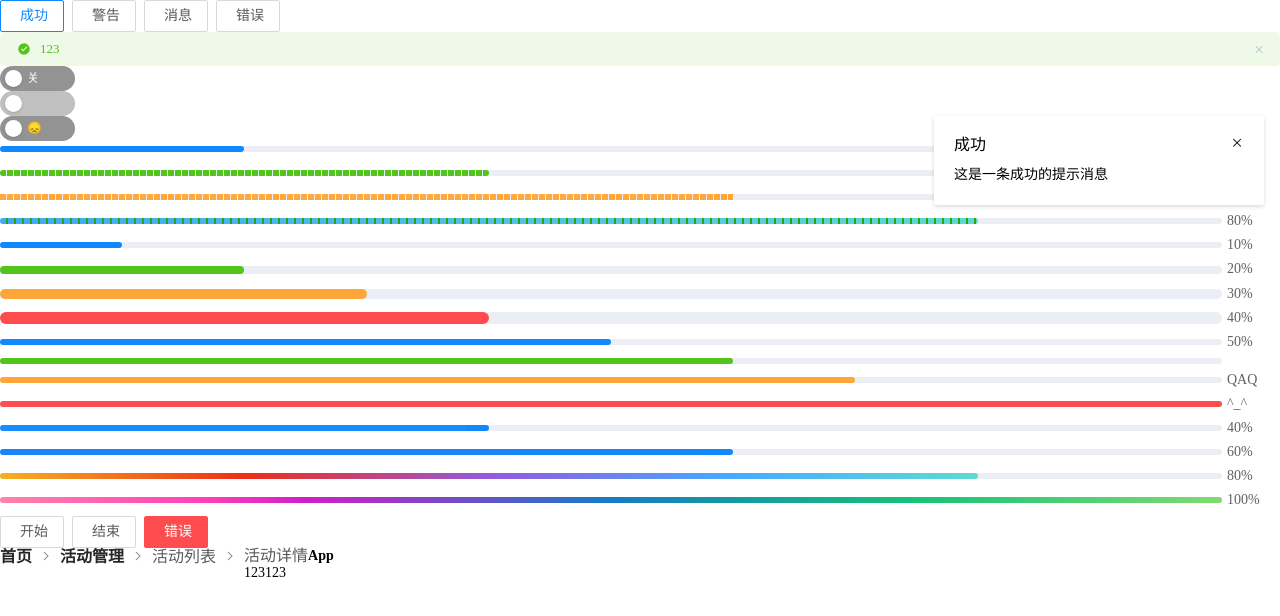
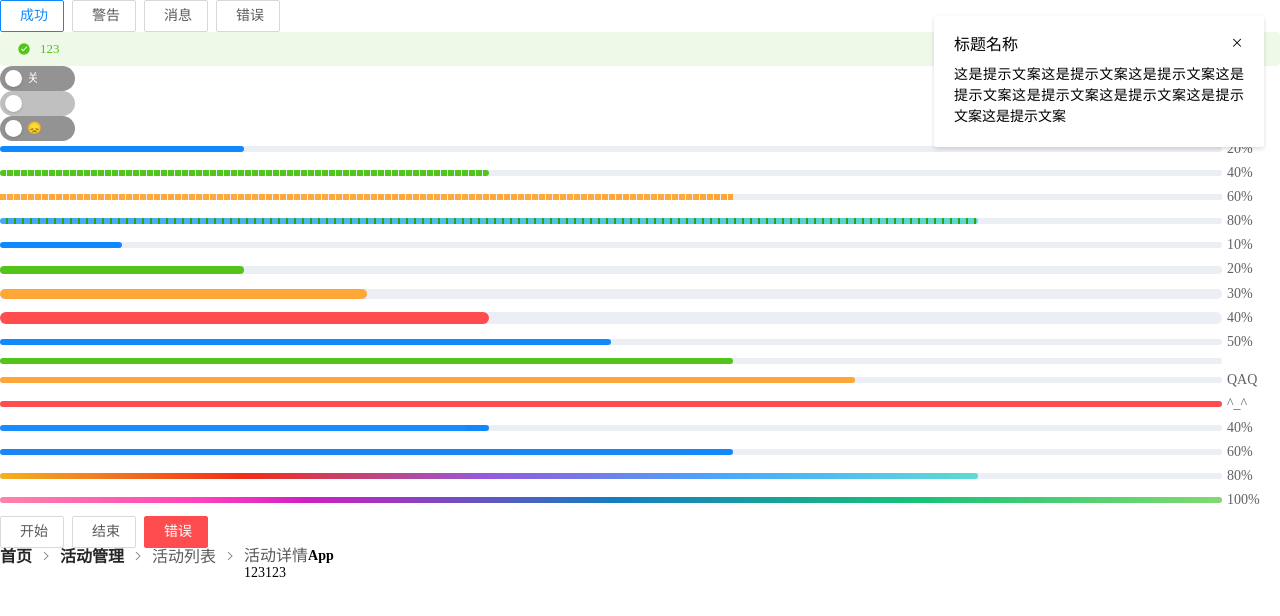
Before and after one commit to hanbingxu82/tinkerbell-ui-react, a React (Create React App) app: page / in a window 1280 px wide. Both pictures are taken after a click on the button "成功". Shown: the top 616 px of the page. Built offline with nearby package versions, Linux system fonts and the light colour scheme.

Commit message:
style:调整 Notification 样式

```diff
--- a/src/App.tsx
+++ b/src/App.tsx
@@ -1,7 +1,7 @@
 /*
  * @Author: your name
  * @Date: 2022-03-28 11:17:51
- * @LastEditTime: 2022-03-30 13:49:45
+ * @LastEditTime: 2022-03-30 14:11:45
  * @LastEditors: Please set LastEditors
  * @Description: 打开koroFileHeader查看配置 进行设置: https://github.com/OBKoro1/koro1FileHeader/wiki/%E9%85%8D%E7%BD%AE
  * @FilePath: /tinkerbell-ui-react/src/App.tsx
@@ -38,21 +38,17 @@ const App = (props: any) => {
     return 'QAQ'
   }
   function open() {
-    // Notification({
-    //   title: '标题名称',
-    //   message:
-    //     '这是提示文案这是提示文案这是提示文案这是提示文案这是提示文案这是提示文案这是提示文案这是提示文案'
-    // })
+    Notification({
+      title: '标题名称',
+      message:
+        '这是提示文案这是提示文案这是提示文案这是提示文案这是提示文案这是提示文案这是提示文案这是提示文案'
+    })
     // Notification({
     //   title: '提示',
     //   message: '这是一条不会自动关闭的消息',
     //   duration: 0
     // })
-    Notification({
-      title: '成功',
-      message: '这是一条成功的提示消息',
-      offset: 100
-    })
+
   }
 
   function open2() {
--- a/src/packages/Notification/Notification.tsx
+++ b/src/packages/Notification/Notification.tsx
@@ -1,7 +1,7 @@
 /*
  * @Author: your name
  * @Date: 2022-03-29 09:53:41
- * @LastEditTime: 2022-03-30 13:51:46
+ * @LastEditTime: 2022-03-30 14:07:16
  * @LastEditors: Please set LastEditors
  * @Description: 打开koroFileHeader查看配置 进行设置: https://github.com/OBKoro1/koro1FileHeader/wiki/%E9%85%8D%E7%BD%AE
  * @FilePath: /tinkerbell-ui-react/src/packages/Notification/Notification.tsx
@@ -80,14 +80,14 @@ const Notification: any = (props: any) => {
     <Animate
       unmountOnExit
       component=''
-      transitionName='el-notification-fade'
+      transitionName='tb-notification-fade'
       onLeave={() => {
         willUnmount()
       }}
     >
       {visible ? (
         <div
-          className='el-notification'
+          className='tb-notification'
           style={{
             marginTop: offset,
             zIndex: 9999
@@ -99,21 +99,21 @@ const Notification: any = (props: any) => {
           {type && (
             <i
               className={classnames(
-                'el-notification__icon',
+                'tb-notification__icon',
                 typeClass(),
                 iconClass
               )}
             />
           )}
           <div
-            className={classnames('el-notification__group', {
+            className={classnames('tb-notification__group', {
               'is-with-icon': typeClass() || iconClass
             })}
           >
-            <h2 className='el-notification__title'>{title}</h2>
-            <div className='el-notification__content'>{message}</div>
+            <h2 className='tb-notification__title'>{title}</h2>
+            <div className='tb-notification__content'>{message}</div>
             <div
-              className='el-notification__closeBtn iconfont icon-close'
+              className='tb-notification__closeBtn iconfont icon-close'
               onClick={onClose}
             />
           </div>
--- a/src/packages/Notification/NotificationCenter.tsx
+++ b/src/packages/Notification/NotificationCenter.tsx
@@ -1,7 +1,7 @@
 /*
  * @Author: your name
  * @Date: 2022-03-29 09:52:58
- * @LastEditTime: 2022-03-30 13:51:27
+ * @LastEditTime: 2022-03-30 14:07:29
  * @LastEditors: Please set LastEditors
  * @Description: 打开koroFileHeader查看配置 进行设置: https://github.com/OBKoro1/koro1FileHeader/wiki/%E9%85%8D%E7%BD%AE
  * @FilePath: /tinkerbell-ui-react/src/packages/Notification/NotificationCenter.tsx
@@ -11,19 +11,19 @@ import ReactDOM from 'react-dom'
 
 import Notification from './Notification'
 
-// const className = '.el-notification'
+// const className = '.tb-notification'
 
 export default function NotificationCenter(props: any, type?: string) {
   const div = document.createElement('div')
   const notification = document.getElementsByClassName(
-    'el-notification-content'
+    'tb-notification-content'
   )[0]
   if (notification) {
     notification.appendChild(div)
     document.body.appendChild(notification)
   } else {
     const notification = document.createElement('div')
-    notification.className = 'el-notification-content'
+    notification.className = 'tb-notification-content'
     notification.appendChild(div)
     document.body.appendChild(notification)
   }
@@ -49,7 +49,7 @@ export default function NotificationCenter(props: any, type?: string) {
         // setTimeout(() => document.body.removeChild(div))
         requestAnimationFrame(() => {
           const notification = document.getElementsByClassName(
-            'el-notification-content'
+            'tb-notification-content'
           )[0]
           ReactDOM.unmountComponentAtNode(div)
           console.log(div)
--- a/src/packages/Notification/index.scss
+++ b/src/packages/Notification/index.scss
@@ -1,7 +1,7 @@
 @import '../../style/var.css';
 @import '../../style/variables.scss';
 
-.el {
+.tb {
 
   &-notification {
     width: var(--notification-width);
@@ -82,17 +82,17 @@
   }
 }
 
-.el-notification-fade-enter {
+.tb-notification-fade-enter {
   transform: translateX(100%);
   right: 0;
 }
 
-.el-notification-fade-leave {
+.tb-notification-fade-leave {
   opacity: 0;
 }
 
 
-.el-notification-content {
+.tb-notification-content {
   position: fixed;
   top: 16px;
   right: 0;
@@ -104,7 +104,7 @@
     display: flex;
     justify-content: flex-end;
 
-    .el-notification {
+    .tb-notification {
       margin-bottom: 10px;
     }
   }
```
